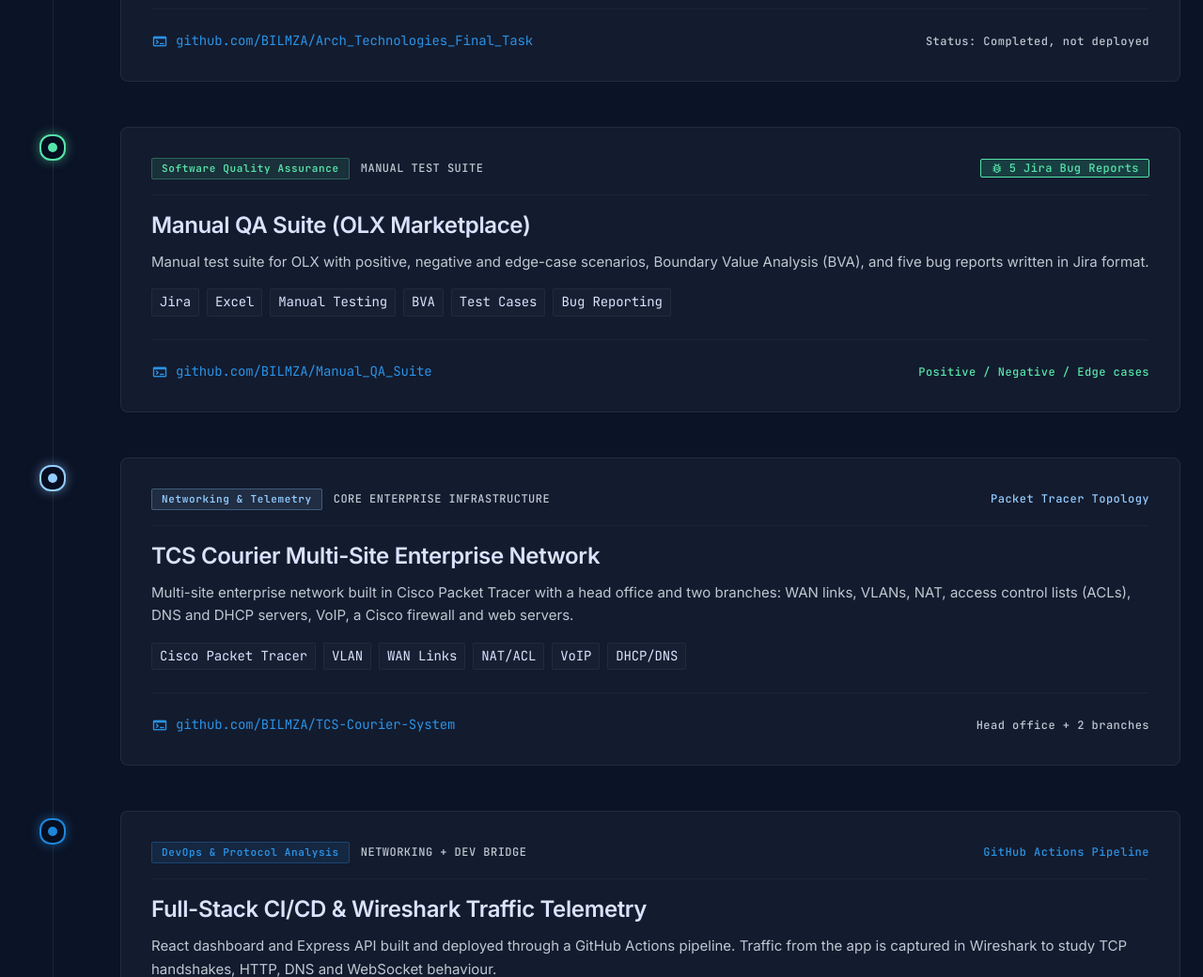
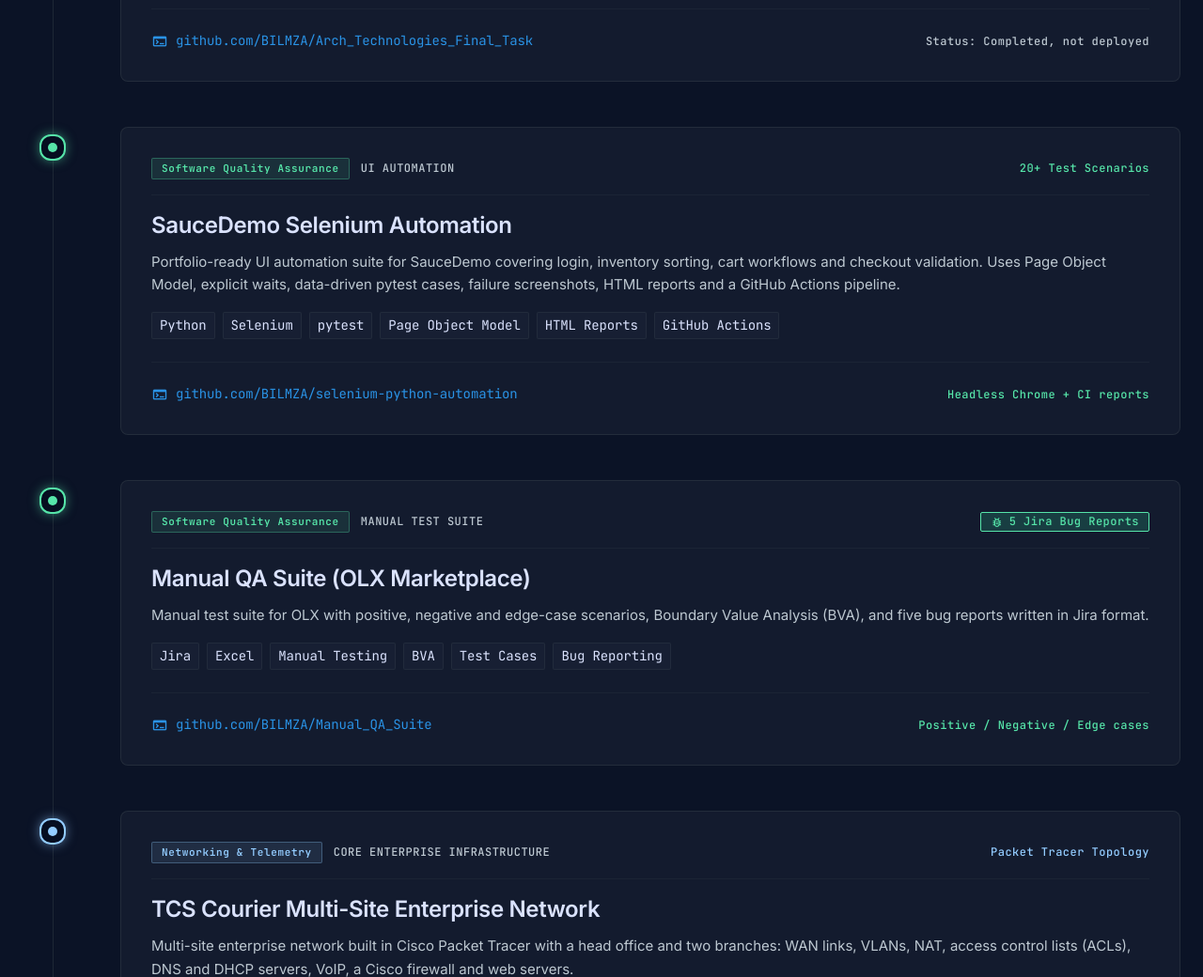
Before and after one commit to BILMZA/BILMZA.github.io, a plain HTML site: page index.html in a window 1280 px wide. Shown: the part 1760-2800 px from the top of the page at 94% size. Drawn offline with nearby package versions, Linux system fonts and the light colour scheme.

Commit message:
Add Selenium automation project to portfolio
Co-authored-by: Copilot <223556219+Copilot@users.noreply.github.com>

```diff
--- a/index.html
+++ b/index.html
@@ -229,7 +229,7 @@
 <div class="grid grid-cols-2 md:grid-cols-4 gap-4 pt-8">
 <div class="p-4 rounded-lg bg-surface-container-low border border-outline-variant/30 flex flex-col gap-1">
 <span class="font-code-block text-code-block text-primary">01 // REPOS</span>
-<span class="text-headline-md font-headline-md text-on-surface">10 Projects</span>
+<span class="text-headline-md font-headline-md text-on-surface">11 Projects</span>
 <span class="font-label-telemetry text-label-telemetry text-on-surface-variant">QA, Networking &amp; Full-Stack</span>
 </div>
 <div class="p-4 rounded-lg bg-surface-container-low border border-outline-variant/30 flex flex-col gap-1">
@@ -361,6 +361,46 @@
 <span>github.com/BILMZA/Arch_Technologies_Final_Task</span>
 </a>
 <span class="font-label-telemetry text-label-telemetry text-on-surface-variant">Status: Completed, not deployed</span>
+</div>
+</div>
+</div>
+<!-- Milestone 2: Selenium Python Automation -->
+<div class="timeline-item relative flex gap-6 md:gap-10 items-start" data-category="qa">
+<div class="relative z-10 flex-shrink-0 w-8 md:w-16 flex items-center justify-center pt-2">
+<div class="w-7 h-7 rounded-full bg-surface-container-lowest border-2 border-tertiary flex items-center justify-center shadow-[0_0_12px_rgba(86,229,169,0.5)]">
+<span class="w-2.5 h-2.5 rounded-full bg-tertiary"></span>
+</div>
+</div>
+<div class="flex-1 rounded-xl bg-surface-container-low border border-outline-variant/40 p-6 md:p-8 hover:border-tertiary/50 transition-all duration-200 group">
+<div class="flex flex-wrap items-center justify-between gap-2 border-b border-outline-variant/20 pb-4 mb-4">
+<div class="flex items-center gap-3">
+<span class="px-2.5 py-1 rounded bg-tertiary/10 border border-tertiary/30 text-tertiary font-label-tag text-label-tag">Software Quality Assurance</span>
+<span class="font-label-telemetry text-label-telemetry text-on-surface-variant">UI AUTOMATION</span>
+</div>
+<span class="font-label-telemetry text-label-telemetry text-tertiary">20+ Test Scenarios</span>
+</div>
+<div class="space-y-3">
+<h3 class="text-headline-md font-headline-md text-on-surface group-hover:text-tertiary transition-colors">
+                SauceDemo Selenium Automation
+              </h3>
+<p class="text-body-md font-body-md text-on-surface-variant leading-relaxed">
+                Portfolio-ready UI automation suite for SauceDemo covering login, inventory sorting, cart workflows and checkout validation. Uses Page Object Model, explicit waits, data-driven pytest cases, failure screenshots, HTML reports and a GitHub Actions pipeline.
+              </p>
+</div>
+<div class="flex flex-wrap gap-2 pt-4">
+<span class="px-2 py-1 rounded bg-surface-container border border-outline-variant/30 text-on-surface font-code-inline text-code-inline">Python</span>
+<span class="px-2 py-1 rounded bg-surface-container border border-outline-variant/30 text-on-surface font-code-inline text-code-inline">Selenium</span>
+<span class="px-2 py-1 rounded bg-surface-container border border-outline-variant/30 text-on-surface font-code-inline text-code-inline">pytest</span>
+<span class="px-2 py-1 rounded bg-surface-container border border-outline-variant/30 text-on-surface font-code-inline text-code-inline">Page Object Model</span>
+<span class="px-2 py-1 rounded bg-surface-container border border-outline-variant/30 text-on-surface font-code-inline text-code-inline">HTML Reports</span>
+<span class="px-2 py-1 rounded bg-surface-container border border-outline-variant/30 text-on-surface font-code-inline text-code-inline">GitHub Actions</span>
+</div>
+<div class="flex flex-wrap items-center justify-between gap-4 pt-6 mt-6 border-t border-outline-variant/20">
+<a class="flex items-center gap-2 text-primary hover:text-primary-fixed-dim font-code-inline text-code-inline transition-colors" href="https://github.com/BILMZA/selenium-python-automation" rel="noopener noreferrer" target="_blank">
+<span class="material-symbols-outlined text-[18px]">terminal</span>
+<span>github.com/BILMZA/selenium-python-automation</span>
+</a>
+<span class="font-label-telemetry text-label-telemetry text-tertiary font-medium">Headless Chrome + CI reports</span>
 </div>
 </div>
 </div>
```
